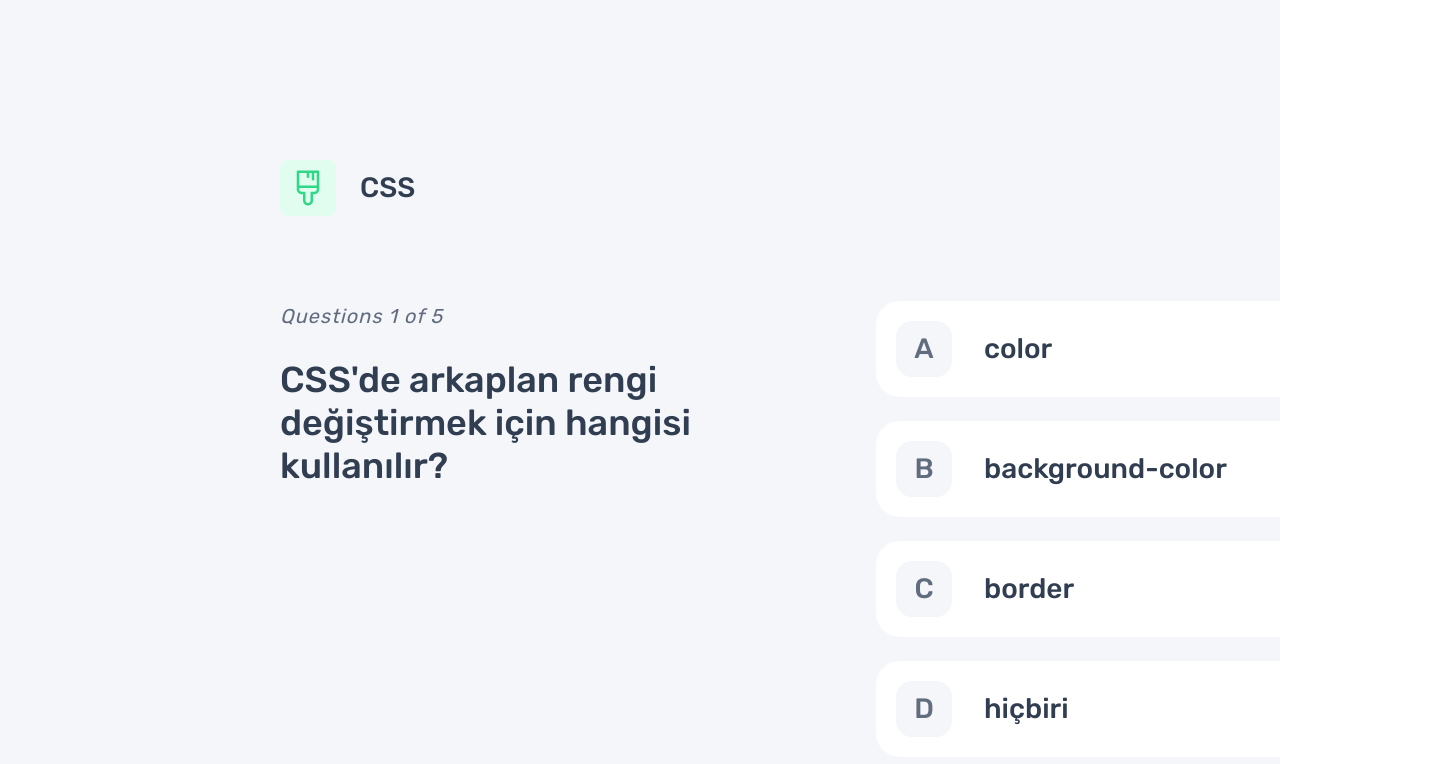
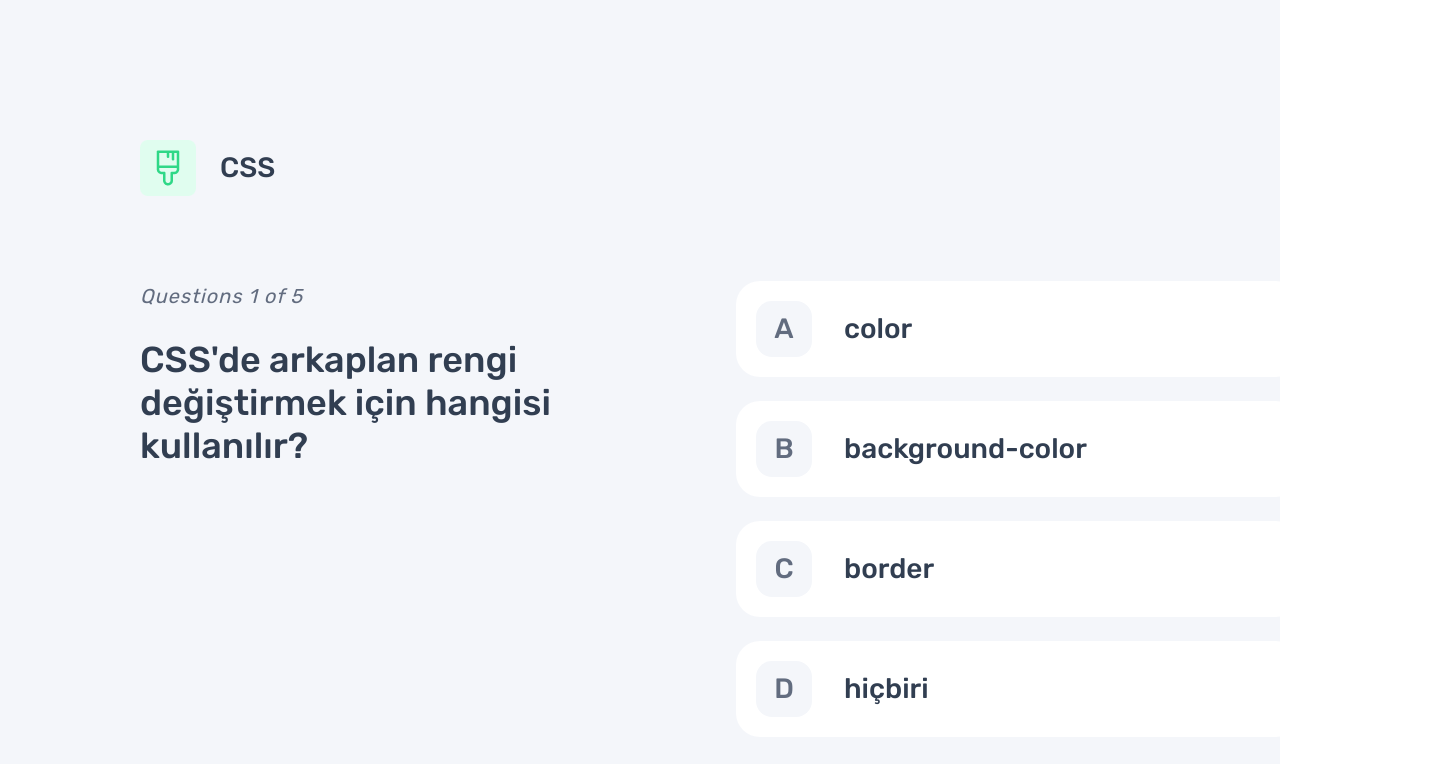
Before and after one commit to yasiralakus/frontend-quiz-app, a React (Vite) app: page /questions-css in a window 1280 px wide. Shown: the top 764 px of the page, 1440 px wide, since content can reach past the window. Built offline with nearby package versions, Linux system fonts and the light colour scheme.

Commit message:
CSS düzeltmeleri yapıldı.

```diff
--- a/src/pages/page-acc.jsx
+++ b/src/pages/page-acc.jsx
@@ -90,8 +90,7 @@ function QuestionsACC( {onQuizFinish}) {
 
 
     return (
-        <div className="subject-container">
-
+        <>
             <div className="subject-container-header">
 
                 <img src="./src/assets/img/acc-icon.png" alt="" />
@@ -130,8 +129,8 @@ function QuestionsACC( {onQuizFinish}) {
                     </button>
 
                 </div>
-            </div>
         </div>
+        </>
     )
 }
 
--- a/src/pages/page-css.jsx
+++ b/src/pages/page-css.jsx
@@ -90,7 +90,7 @@ function QuestionsCSS( {onQuizFinish}) {
 
 
     return (
-        <div className="subject-container">
+        <>
 
             <div className="subject-container-header">
 
@@ -131,7 +131,7 @@ function QuestionsCSS( {onQuizFinish}) {
 
                 </div>
             </div>
-        </div>
+        </>
     )
 }
 
--- a/src/pages/page-html.jsx
+++ b/src/pages/page-html.jsx
@@ -90,7 +90,7 @@ function QuestionsHTML( {onQuizFinish}) {
 
 
     return (
-        <div className="subject-container">
+        <>
 
             <div className="subject-container-header">
 
@@ -131,7 +131,7 @@ function QuestionsHTML( {onQuizFinish}) {
 
                 </div>
             </div>
-        </div>
+        </>
     )
 }
 
--- a/src/pages/page-js.jsx
+++ b/src/pages/page-js.jsx
@@ -90,7 +90,7 @@ function QuestionsJS( {onQuizFinish}) {
 
 
     return (
-        <div className="subject-container">
+        <>
 
             <div className="subject-container-header">
 
@@ -131,7 +131,7 @@ function QuestionsJS( {onQuizFinish}) {
 
                 </div>
             </div>
-        </div>
+        </>
     )
 }
 
--- a/src/style.css
+++ b/src/style.css
@@ -80,7 +80,7 @@ body {
     display: flex;
     flex-direction: column;
     gap: 85px;
-    padding: 80px 140px;
+    padding: 140px;
 }
 
 .subject-container-header {
```
